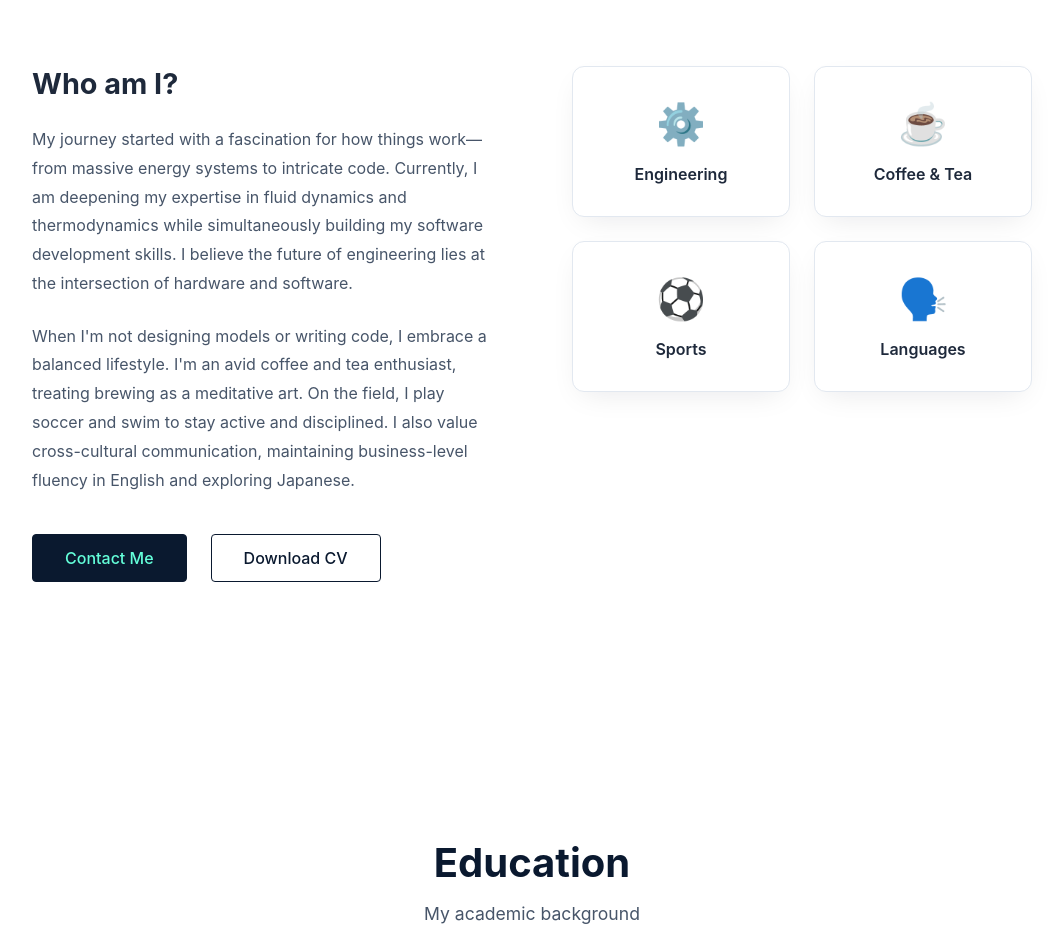
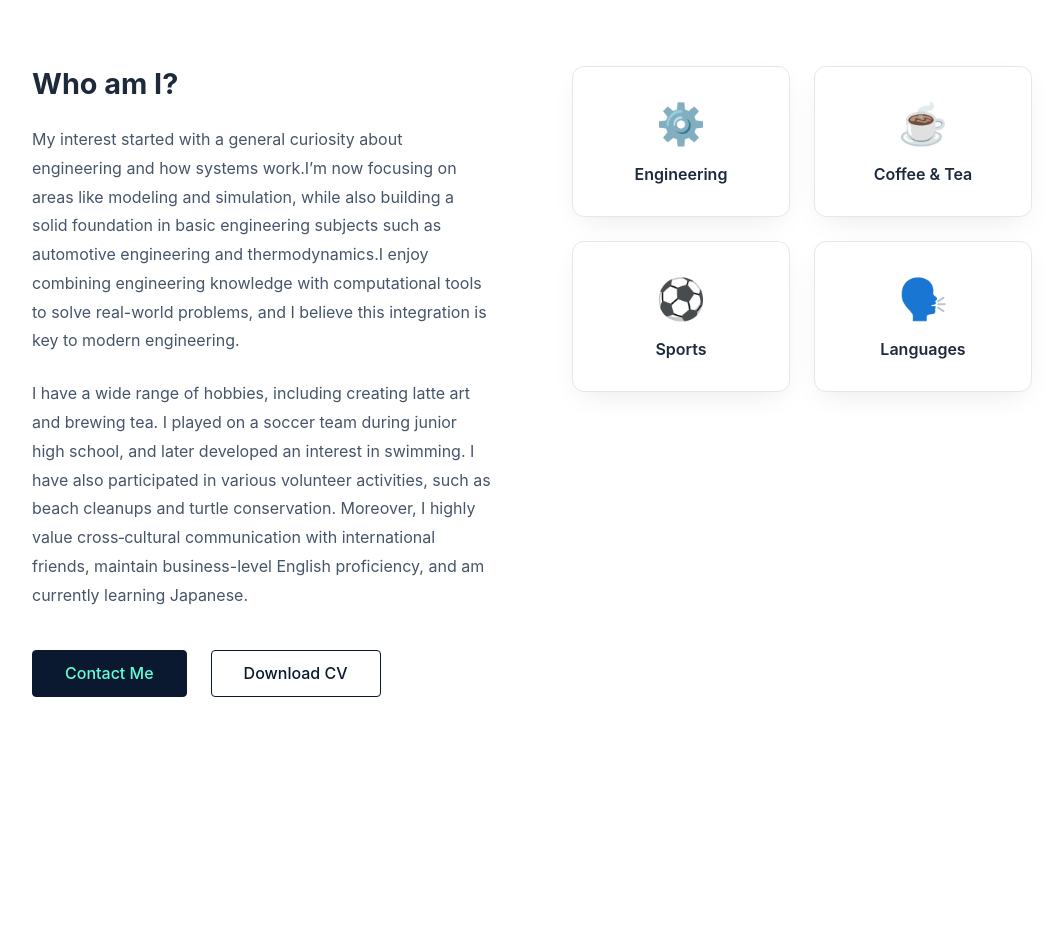
Before and after one commit to caowanqin/caowanqin.github.io, a plain HTML site: page index.html in a window 1280 px wide. Shown: the part 960-1885 px from the top of the page, without its empty margins (108-1171 px from the left). Drawn offline with Linux system fonts and the light colour scheme.

Commit message:
change content in who am I

```diff
--- a/index.html
+++ b/index.html
@@ -48,8 +48,8 @@
             <div class="about-content">
                 <div class="about-text">
                     <h3>Who am I?</h3>
-                    <p>My journey started with a fascination for how things work—from massive energy systems to intricate code. Currently, I am deepening my expertise in fluid dynamics and thermodynamics while simultaneously building my software development skills. I believe the future of engineering lies at the intersection of hardware and software.</p>
-                    <p>When I'm not designing models or writing code, I embrace a balanced lifestyle. I'm an avid coffee and tea enthusiast, treating brewing as a meditative art. On the field, I play soccer and swim to stay active and disciplined. I also value cross-cultural communication, maintaining business-level fluency in English and exploring Japanese.</p>
+                    <p>My interest started with a general curiosity about engineering and how systems work.I’m now focusing on areas like modeling and simulation, while also building a solid foundation in basic engineering subjects such as automotive engineering and thermodynamics.I enjoy combining engineering knowledge with computational tools to solve real-world problems, and I believe this integration is key to modern engineering.</p>
+                    <p>I have a wide range of hobbies, including creating latte art and brewing tea. I played on a soccer team during junior high school, and later developed an interest in swimming. I have also participated in various volunteer activities, such as beach cleanups and turtle conservation. Moreover, I highly value cross‑cultural communication with international friends, maintain business-level English proficiency, and am currently learning Japanese.</p>
                     <div class="about-buttons">
                         <a href="#contact" class="btn-primary">Contact Me</a>
                         <a href="cv.pdf" class="btn-outline" download>Download CV</a>
@@ -159,4 +159,5 @@
         </div>
     </footer>
 
+
 </html>
```
